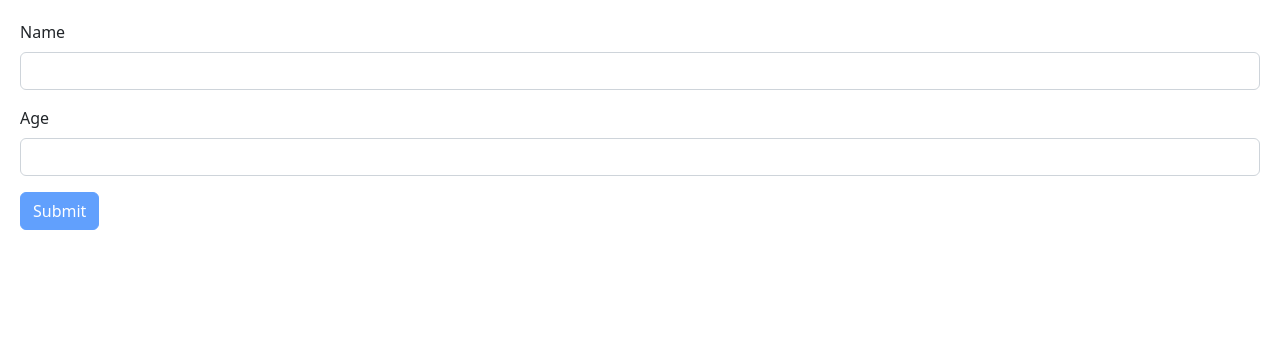
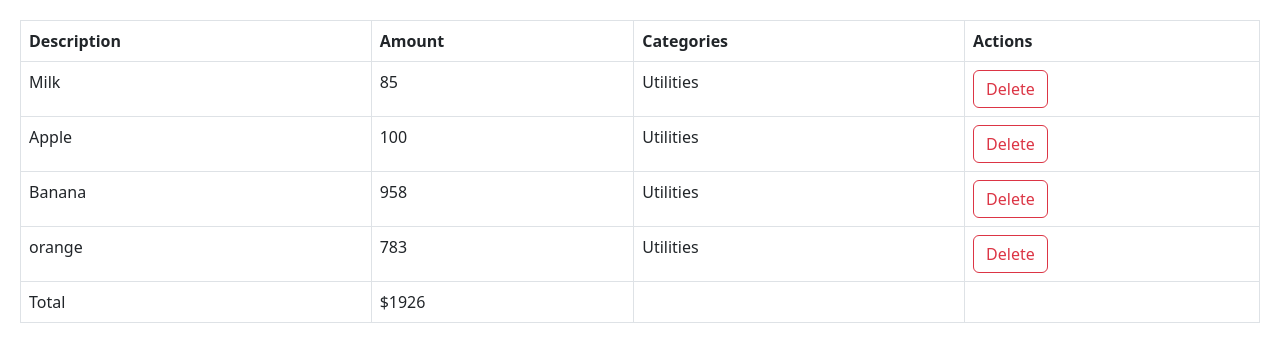
Before and after one commit to sachinjdv7/code-with-mos-react-part-1, a React (Vite) app: page / in a window 1280 px wide. Shown: the top 362 px of the page. Built offline with nearby package versions, Linux system fonts and the light colour scheme.

Commit message:
expense list completed

```diff
--- a/src/App.tsx
+++ b/src/App.tsx
@@ -1,7 +1,21 @@
+import { useState } from "react";
 import Form from "./components/Form";
+import Expense from "./expense-tracker/components/Expense";
 
 function App() {
-  return <Form />;
+  const [expenses, setExpenses] = useState([
+    { id: 1, description: "Milk", amount: 85, categories: "Utilities" },
+    { id: 2, description: "Apple", amount: 100, categories: "Utilities" },
+    { id: 3, description: "Banana", amount: 958, categories: "Utilities" },
+    { id: 4, description: "orange", amount: 783, categories: "Utilities" },
+  ]);
+
+  return (
+    <Expense
+      expenses={expenses}
+      onDelete={(id) => setExpenses(expenses.filter((item) => item.id !== id))}
+    />
+  );
 }
 
 export default App;
--- /dev/null
+++ b/src/expense-tracker/components/Expense.tsx
@@ -0,0 +1,56 @@
+import React from "react";
+
+interface Expenses {
+  id: number;
+  description: string;
+  amount: number;
+  categories: string;
+}
+
+interface Props {
+  expenses: Expenses[];
+  onDelete: (id: number) => void;
+}
+
+const Expense = ({ expenses, onDelete }: Props) => {
+  if (expenses.length === 0) return null;
+  return (
+    <table className="table table-bordered">
+      <thead>
+        <tr>
+          <th>Description</th>
+          <th>Amount</th>
+          <th>Categories</th>
+          <th>Actions</th>
+        </tr>
+      </thead>
+      <tbody>
+        {expenses.map((expense) => (
+          <tr key={expense.id}>
+            <td>{expense.description}</td>
+            <td>{expense.amount}</td>
+            <td>{expense.categories}</td>
+            <td>
+              <button
+                className="btn btn-outline-danger"
+                onClick={() => onDelete(expense.id)}
+              >
+                Delete
+              </button>
+            </td>
+          </tr>
+        ))}
+      </tbody>
+      <tfoot>
+        <tr>
+          <td>Total</td>
+          <td>${expenses.reduce((acc, expense) => expense.amount + acc, 0)}</td>
+          <td></td>
+          <td></td>
+        </tr>
+      </tfoot>
+    </table>
+  );
+};
+
+export default Expense;
```
